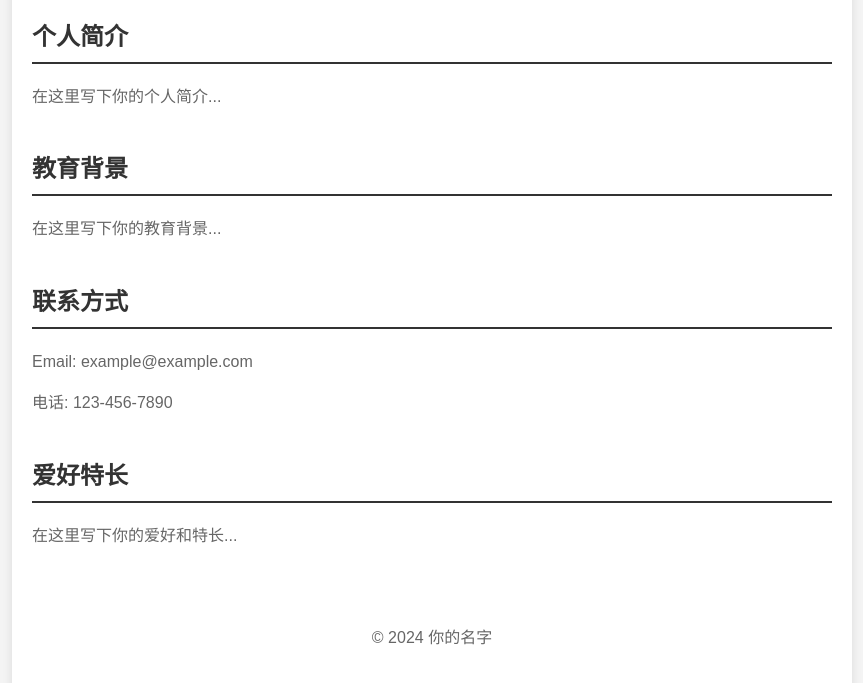
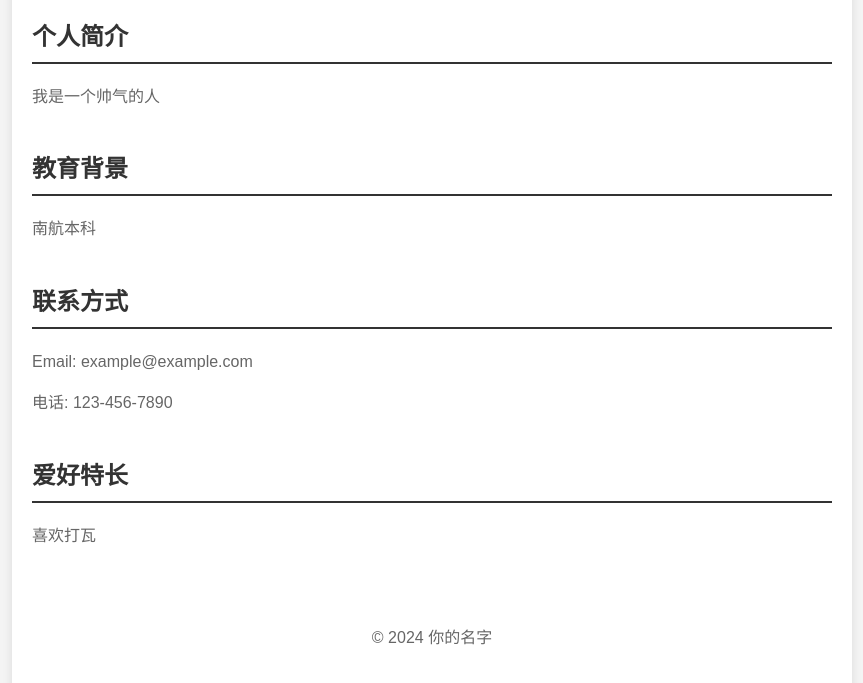
Before and after one commit to Da9dream/Da9dream.github.io, a plain HTML site: page index.html in a window 1280 px wide. Shown: the part 181-864 px from the top of the page, without its empty margins (208-1071 px from the left). Drawn offline with Linux system fonts and the light colour scheme.

Commit message:
Update index.html

```diff
--- a/index.html
+++ b/index.html
@@ -54,12 +54,12 @@
 
         <section>
             <h2>个人简介</h2>
-            <p>在这里写下你的个人简介...</p>
+            <p>我是一个帅气的人</p>
         </section>
 
         <section>
             <h2>教育背景</h2>
-            <p>在这里写下你的教育背景...</p>
+            <p>南航本科</p>
         </section>
 
         <section>
@@ -70,7 +70,7 @@
 
         <section>
             <h2>爱好特长</h2>
-            <p>在这里写下你的爱好和特长...</p>
+            <p>喜欢打瓦</p>
         </section>
 
         <footer>
```
